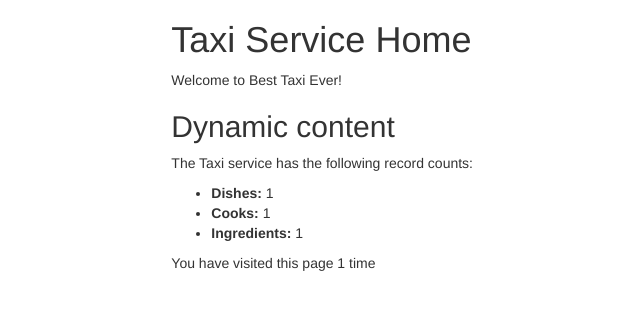
After one commit to dzhurarostislav/Restaurant-kitchen-pet-project, a Django app: template templates/kitchen/index.html in a window 1280 px wide. The commit adds this page. Shown: the top 310 px of the page, without its empty margins (57-697 px from the left). Run offline with Django 4.2, Linux system fonts and the light colour scheme; the template is opened without the code that fills it: most values are stand-ins (such as "Sample title", 1, 10 or a date in 2020).

Commit message:
Add quantity to Ingredient model

```diff
--- a/kitchen/models.py
+++ b/kitchen/models.py
@@ -13,10 +13,11 @@ class IngredientType(models.Model):
 class Ingredient(models.Model):
     name = models.CharField(max_length=255, unique=True)
     type = models.ForeignKey(IngredientType, on_delete=models.CASCADE, related_name="ingredients")
+    quantity = models.IntegerField(blank=True)
 
 
 class Cook(AbstractUser):
-    years_of_experience = models.IntegerField()
+    years_of_experience = models.IntegerField(blank=True, null=True)
 
     class Meta:
         verbose_name = "cook"
--- a/restaurant_kitchen/settings.py
+++ b/restaurant_kitchen/settings.py
@@ -105,6 +105,9 @@ AUTH_PASSWORD_VALIDATORS = [
 
 AUTH_USER_MODEL = 'kitchen.Cook'
 
+LOGIN_REDIRECT_URL = "/"
+LOGIN_URL = "/login"
+
 # Internationalization
 # https://docs.djangoproject.com/en/4.2/topics/i18n/
 
--- a/restaurant_kitchen/urls.py
+++ b/restaurant_kitchen/urls.py
@@ -14,6 +14,8 @@ Including another URLconf
     1. Import the include() function: from django.urls import include, path
     2. Add a URL to urlpatterns:  path('blog/', include('blog.urls'))
 """
+from django.conf import settings
+from django.conf.urls.static import static
 from django.contrib import admin
 from django.urls import path, include
 
@@ -21,4 +23,4 @@ urlpatterns = [
     path('admin/', admin.site.urls),
     path("", include("kitchen.urls", namespace="kitchen")),
     path("", include("django.contrib.auth.urls")),
-]
+] + static(settings.STATIC_URL, document_root=settings.STATIC_ROOT)
--- a/templates/base.html
+++ b/templates/base.html
@@ -5,10 +5,8 @@
   {% block title %}<title>Taxi Service</title>{% endblock %}
   <meta charset="utf-8">
   <meta name="viewport" content="width=device-width, initial-scale=1">
-  <link rel="stylesheet"
-        href="https://cdn.jsdelivr.net/npm/bootstrap@4.5.3/dist/css/bootstrap.min.css"
-        integrity="sha384-TX8t27EcRE3e/ihU7zmQxVncDAy5uIKz4rEkgIXeMed4M0jlfIDPvg6uqKI2xXr2"
-        crossorigin="anonymous">
+  <link rel="stylesheet" href="https://cdn.jsdelivr.net/npm/bootstrap@3.4.1/dist/css/bootstrap.min.css"
+        integrity="sha384-HSMxcRTRxnN+Bdg0JdbxYKrThecOKuH5zCYotlSAcp1+c8xmyTe9GYg1l9a69psu" crossorigin="anonymous">
   <!-- Add additional CSS in static file -->
   {% load static %}
   <link rel="stylesheet" href="{% static 'css/styles.css' %}">
--- /dev/null
+++ b/templates/kitchen/index.html
@@ -0,0 +1,14 @@
+{% extends "base.html" %}
+
+{% block content %}
+  <h1>Taxi Service Home</h1>
+  <p>Welcome to Best Taxi Ever!</p>
+  <h2>Dynamic content</h2>
+  <p>The Taxi service has the following record counts:</p>
+  <ul>
+    <li><strong>Dishes:</strong> {{ num_dishes }}</li>
+    <li><strong>Cooks:</strong> {{ num_cooks }}</li>
+    <li><strong>Ingredients:</strong> {{ num_ingredients }}</li>
+  </ul>
+  <p>You have visited this page {{ num_visits }} time{{ num_visits|pluralize }}</p>
+{% endblock %}
```
Also changed, not shown: kitchen/views.py (+16 -1 lines), kitchen/migrations/0001_initial.py (deleted).
